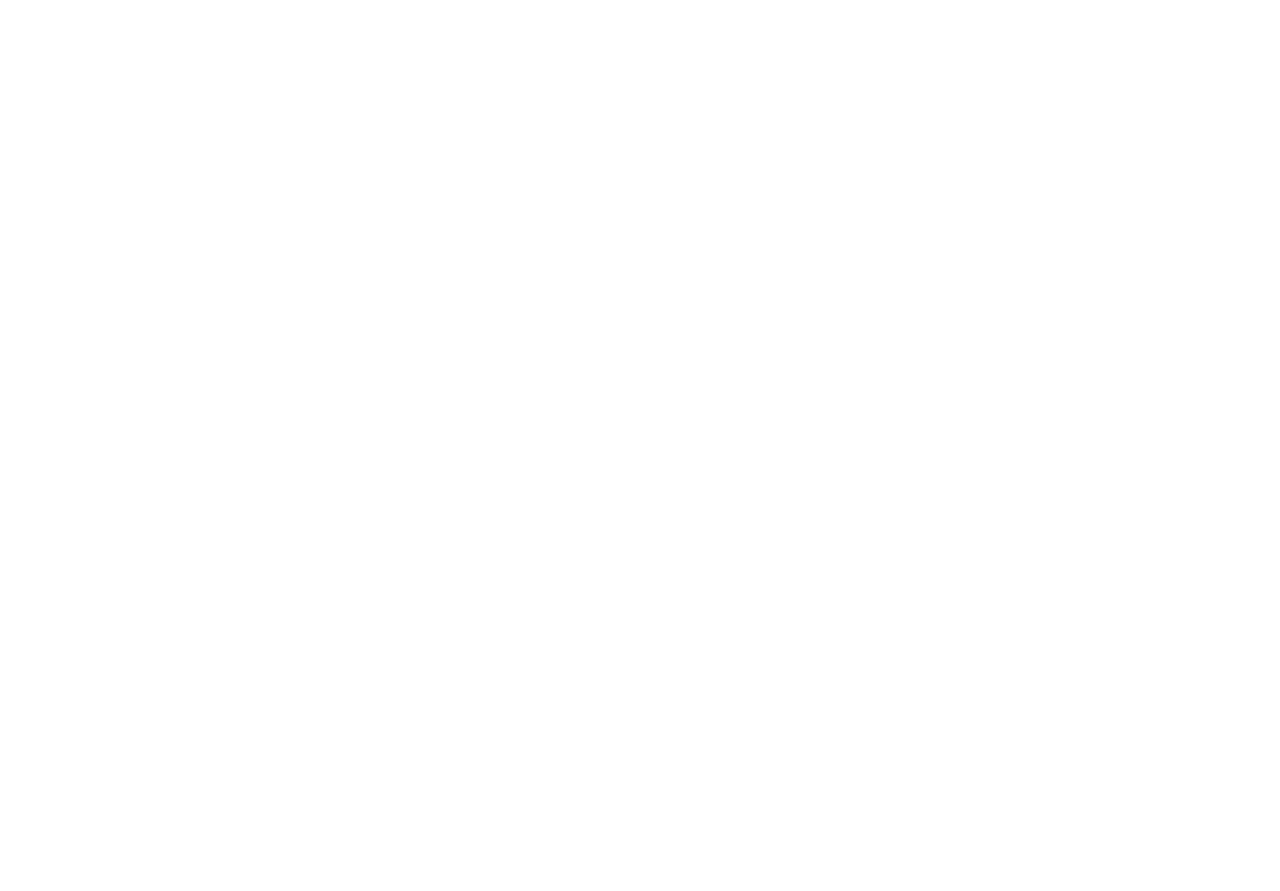
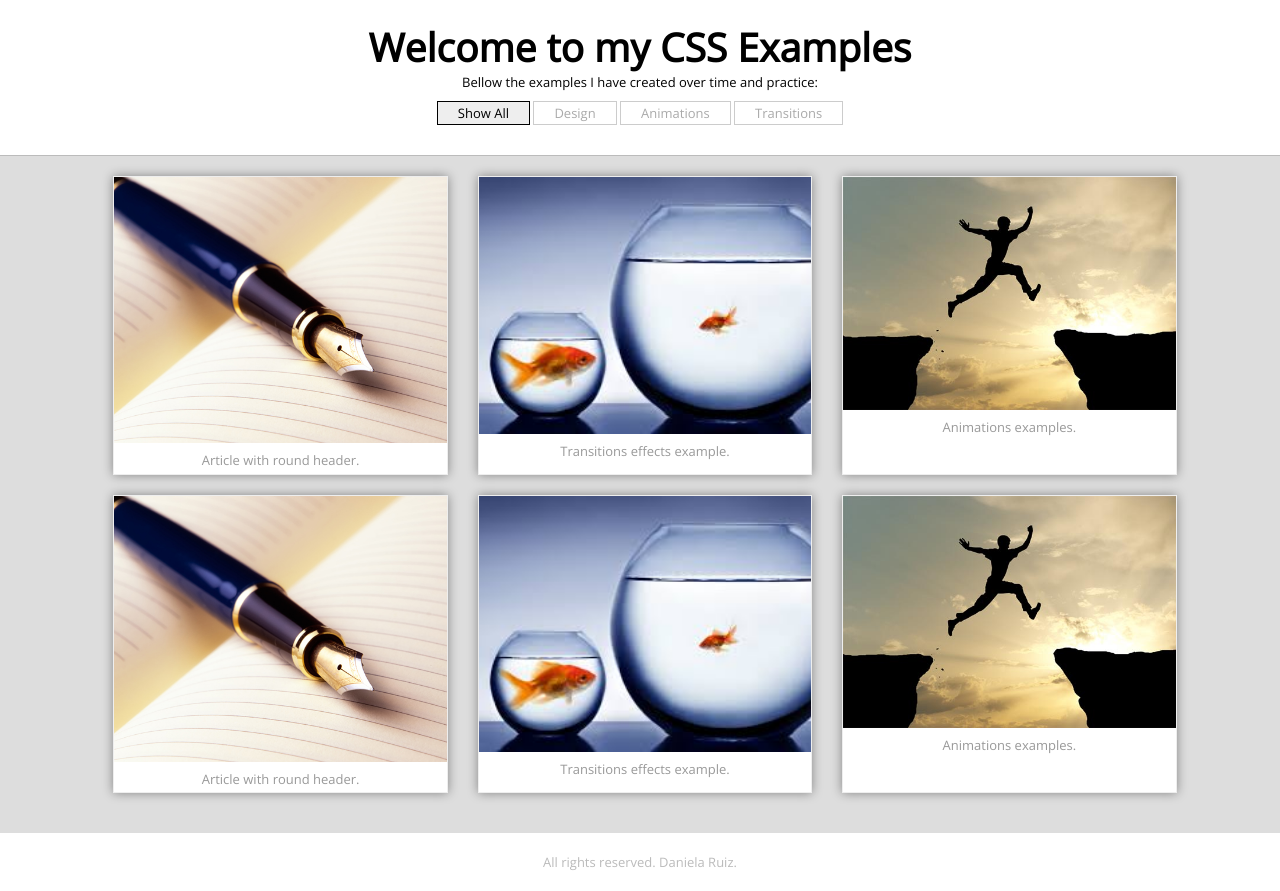
Before and after one commit to daru23/my-css-examples, a plain HTML site: page index.html in a window 1280 px wide. Before the commit the page ends 800 px from the top, so only its background shows below. Drawn offline with nearby package versions, Linux system fonts and the light colour scheme.

Commit message:
index page with filter made using css

```diff
--- /dev/null
+++ b/css/styles.css
@@ -0,0 +1,133 @@
+ /* General Styles */
+
+ /* importing Open Sans Font Family */
+ @import url('https://fonts.googleapis.com/css?family=Open+Sans');
+
+ body {
+     font-size: 13px;
+     font-family: 'Open Sans', sans-serif;
+     margin: 0;
+     padding: 0;
+ }
+
+ h1 {
+     font-size: 3em;
+     margin: 20px 0 0 0;
+ }
+
+ p {
+     margin: 0 0 10px 0;
+ }
+
+ footer {
+     text-align: center;
+     margin: 20px;
+     color: #bbb;
+ }
+
+ footer a {
+     color: #000;
+     text-decoration: none;
+ }
+
+ footer a:hover {
+     text-decoration: underline;
+ }
+
+ /* Article Section in index */
+
+ article {
+     text-align: center;
+ }
+
+ section {
+     margin: 30px 0 0 0;
+     display: flex;
+     flex-wrap: wrap;
+     justify-content: center;
+     border-top: 1px solid #bbb;
+     padding: 20px;
+     background-color: #ddd;
+ }
+
+ section > a {
+     display: block;
+     text-decoration: none;
+     font-size: 1em;
+     color: #999;
+     width: 26%;
+     margin: 0 10px 20px 20px;
+     line-height: 1.2em;
+     border: 1px solid #eee;
+     padding: 0 5px 5px 5px;
+     box-shadow: 0 0 10px rgba(0, 0, 0, .4);
+     overflow: hidden;
+     background-color: #fff;
+     transition: background-color .5s, color .5s, border-color .5s;
+ }
+
+ section > a img {
+     width: 110%;
+     display: block;
+     margin: 0 -5px 10px -5px;
+ }
+
+ section > a:hover {
+     background-color: #eee;
+     color: #000;
+     border-color: #fff;
+ }
+
+ label {
+     display: inline-block;
+     cursor: pointer;
+     padding: 2px 20px;
+     border: 1px solid #ccc;
+     color: #aaa;
+ }
+
+ input {
+     display: none;
+ }
+
+ @media screen and (max-width: 500px) {
+     section > a {
+         width: 38%;
+     }
+ }
+
+ /* Filtering articles using CSS */
+
+ input#all:checked ~ label[for="all"],
+ input#design:checked ~ label[for="design"],
+ input#animations:checked ~ label[for="animations"],
+ input#transitions:checked ~ label[for="transitions"]
+ {
+     color: #000;
+     background-color: #eee;
+     border-color: #000;
+ }
+
+ input#design:checked ~ section a[data-skill~="design"] {
+     display: block;
+ }
+
+ input#design:checked ~ section a:not([data-skill~="design"]) {
+     display: none;
+ }
+
+ input#animations:checked ~ section a[data-skill~="animations"] {
+     display: block;
+ }
+
+ input#animations:checked ~ section a:not([data-skill~="animations"]) {
+     display: none;
+ }
+
+ input#transitions:checked ~ section a[data-skill~="transitions"] {
+     display: block;
+ }
+
+ input#transitions:checked ~ section a:not([data-skill~="transitions"]) {
+     display: none;
+ }
--- a/index.html
+++ b/index.html
@@ -2,9 +2,57 @@
 <html lang="en">
 <head>
     <meta charset="UTF-8">
-    <title>Title</title>
+    <link type="text/css" rel="stylesheet" href="./css/styles.css">
+    <title>My CSS Examples</title>
 </head>
 <body>
 
+    <article>
+        <h1>Welcome to my CSS Examples</h1>
+        <p>Bellow the examples I have created over time and practice:</p>
+
+        <input id="all" type="radio" name="skill" checked>
+        <input id="design" type="radio" name="skill">
+        <input id="animations" type="radio" name="skill">
+        <input id="transitions" type="radio" name="skill">
+
+        <label for="all">Show All</label>
+        <label for="design">Design</label>
+        <label for="animations">Animations</label>
+        <label for="transitions">Transitions</label>
+
+        <section>
+            <a data-skill="design" href="/article01.html">
+                <img src="./assets/pencil.jpg">
+                Article with round header.
+            </a>
+            <a data-skill="transitions" href="/article01.html">
+                <img src="./assets/transitions.jpeg">
+                Transitions effects example.
+            </a>
+            <a data-skill="animations" href="/article01.html">
+                <img src="./assets/animations.jpg">
+                Animations examples.
+            </a>
+            <a data-skill="design" href="/article01.html">
+                <img src="./assets/pencil.jpg">
+                Article with round header.
+            </a>
+            <a data-skill="transitions" href="/article01.html">
+                <img src="./assets/transitions.jpeg">
+                Transitions effects example.
+            </a>
+            <a data-skill="animations" href="/article01.html">
+                <img src="./assets/animations.jpg">
+                Animations examples.
+            </a>
+        </section>
+
+    </article>
+
+    <footer>
+        All rights reserved. Daniela Ruiz.
+    </footer>
+
 </body>
 </html>
```
Also changed, not shown: assets/animations.jpg (added), assets/article.jpg (added), assets/construction.jpg (added), assets/cut.gif (added), assets/pencil.jpg (added), assets/search.jpeg (added), assets/superhero.gif (added), assets/transitions.jpeg (added), assets/walking.gif (added), assets/woker.jpg (added), 1 other file.
